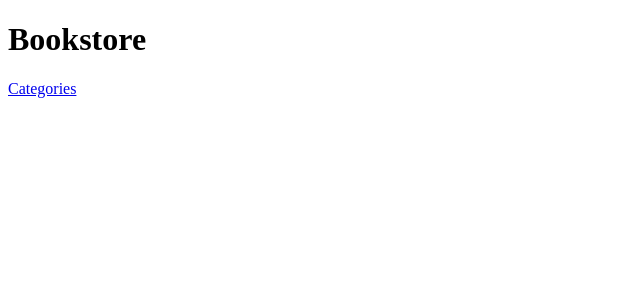
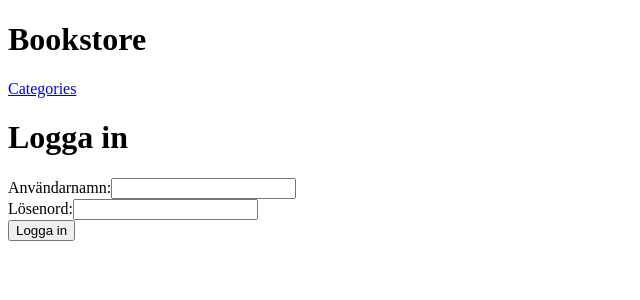
Before and after one commit to HenrikBellander/boksida-fe, a React (Vite) app: page /login in a window 1280 px wide. Shown: the top 300 px of the page, without its empty margins (0-640 px from the left). Built offline with nearby package versions, Linux system fonts and the light colour scheme; the HTML template or start-up script is replaced by a standard one.

Commit message:
added login page and button

```diff
--- a/src/App.jsx
+++ b/src/App.jsx
@@ -3,6 +3,7 @@ import Header from "./components/Header"
 import Categories from "./pages/Categories"
 import BooksByCategory from "./pages/BooksByCategory"
 import BookDetail from './pages/BookDetail';
+import LoginPage from './pages/LoginPage';
 
 
 function App() {
@@ -15,6 +16,7 @@ function App() {
           <Route path="/" element={<Categories />}/>
           <Route path="/category/:category" element={<BooksByCategory />} />
           <Route path="/book/:book_id" element={<BookDetail/>} />
+          <Route path="/login" element={<LoginPage />} />
         </Routes>
       </BrowserRouter>
     </>
--- /dev/null
+++ b/src/pages/LoginPage.jsx
@@ -0,0 +1,22 @@
+import React from 'react';
+
+function LoginPage() {
+    return (
+        <div>
+            <h1>Logga in</h1>
+            <form>
+                <div>
+                    <label>Användarnamn:</label>
+                    <input type="text" />
+                </div>
+                <div>
+                    <label>Lösenord:</label>
+                    <input type="password" />
+                </div>
+                <button type="submit">Logga in</button>
+            </form>
+        </div>
+    );
+}
+
+export default LoginPage;
```
